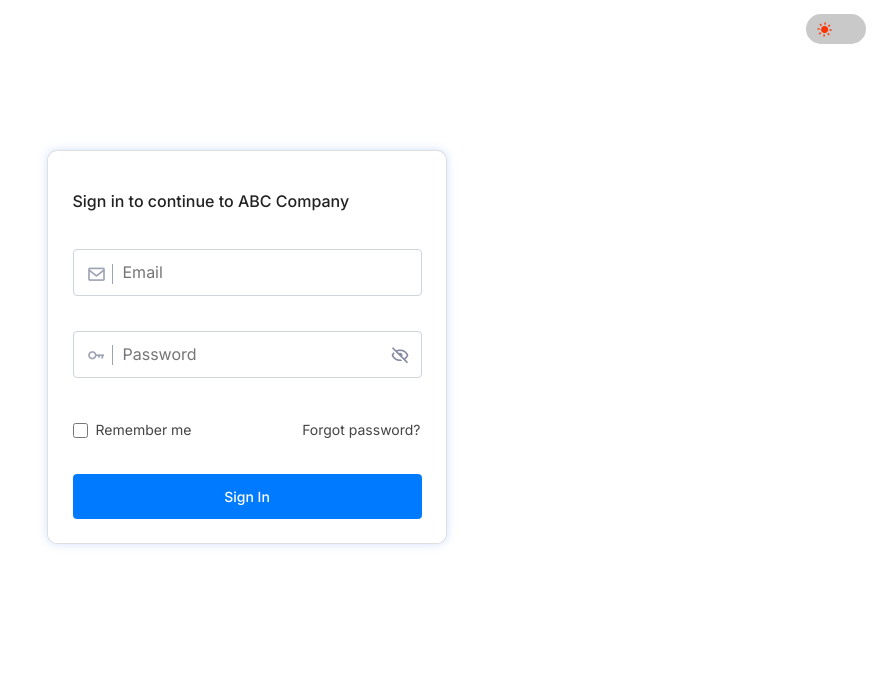
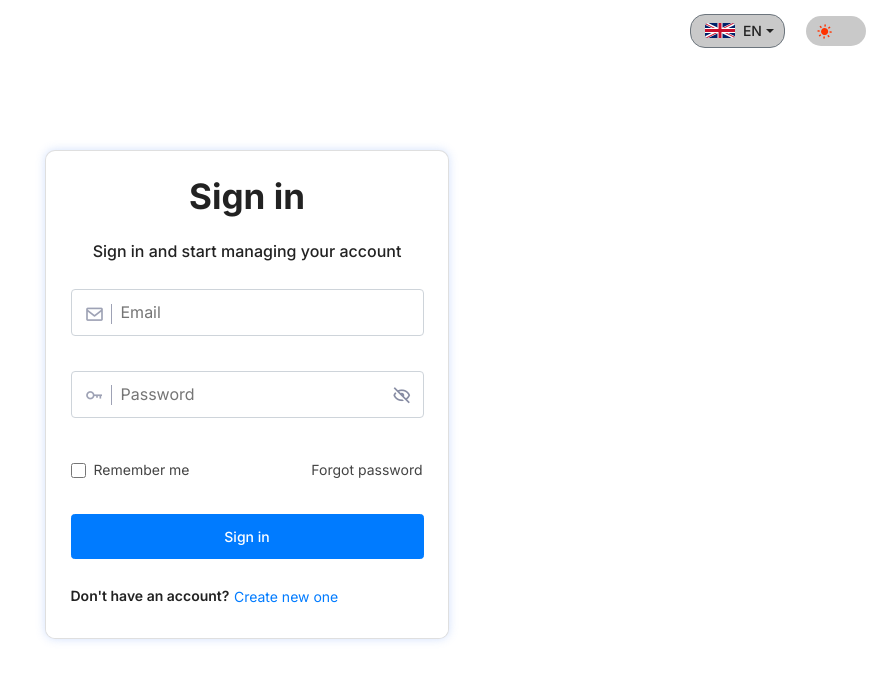
Before and after one commit to ErenHncr/login-form, a React (Create React App) app: page / in a window 1280 px wide. Shown: the top 680 px of the page, without its empty margins (393-1280 px from the left). Built offline with nearby package versions, Linux system fonts and the light colour scheme.

Commit message:
language dropdown and functionality added

```diff
--- /dev/null
+++ b/src/FlagItem.js
@@ -0,0 +1,49 @@
+import React, { useState, useEffect } from 'react';
+import PropTypes from 'prop-types';
+import EN from './assets/flags/en.svg';
+import DE from './assets/flags/de.svg';
+import FR from './assets/flags/fr.svg';
+import TR from './assets/flags/tr.svg';
+// import EN from './assets/flags/english.svg';
+// import DE from './assets/flags/german.svg';
+// import FR from './assets/flags/french.svg';
+// import TR from './assets/flags/turkish.svg';
+
+function FlagItem({ language }) {
+  const [currentFlag, setCurrentFlag] = useState(EN);
+  useEffect(() => {
+    let flag = EN;
+    switch (language) {
+      case 'EN':
+        flag = EN;
+        break;
+      case 'DE':
+        flag = DE;
+        break;
+      case 'FR':
+        flag = FR;
+        break;
+      case 'TR':
+        flag = TR;
+        break;
+      default:
+        flag = EN;
+        break;
+    }
+    setCurrentFlag(flag);
+  }, [language]);
+  return (
+    <img
+      src={currentFlag}
+      width="30"
+      alt="language flag"
+      style={{
+        borderRadius: '3px',
+      }}
+    />
+  );
+}
+FlagItem.propTypes = {
+  language: PropTypes.string.isRequired,
+};
+export default FlagItem;
--- a/src/Login.css
+++ b/src/Login.css
@@ -48,6 +48,15 @@ body.dark-theme {
 
 }
 
+body.dark-theme .alert-danger{
+  background-color: #ff7682;
+  border: 1px solid #ff5160;
+}
+
+body.dark-theme .alert-danger span{
+  color: rgb(12, 12, 12);
+}
+
 .btn-link{
   padding-left: 0;
   padding-right: 0;
@@ -85,12 +94,28 @@ body.dark-theme {
   border-radius: 10px !important;
   box-shadow: 0 0 10px rgba(106, 153, 244, 0.3);
   margin-top: 0px;
-  min-width: 400px;
-  max-width: 400px;
+  min-width: 404px;
+  max-width: 404px;
   background-color: var(--bg-color);
 }
+
+.login-card-header{
+  display: grid;
+  gap: 15px;
+  align-items: center;
+
+}
+.login-card-header *{
+  text-align: center;
+}
+
+.login-card-header h1{
+  font-weight: 700 !important;
+}
+
 .login-cardbody{
   background-color: var(--bg-color) !important;
+  margin-top: 40px;
 }
 .text-muted{
   color: var(--text-secondary-color);
@@ -229,6 +254,7 @@ body.dark-theme {
 
 .btn-forgot{
   text-align: right !important;
+  user-select: none;
 }
 
 .btn-forgot button{
@@ -297,3 +323,36 @@ body.dark-theme .theme-icon{
 .slider.round {
   border-radius: 34px;
 }
+
+.dropdown-toggle{
+  background-color: var(--bg-third-color);
+  border-radius: 15px;
+}
+.dropdown-toggle[aria-expanded=true]{
+  background-color: var(--bg-third-color) !important;
+}
+.dropdown-toggle::after{
+  color: var(--text-color);
+}
+
+.dropdown-toggle:hover{
+  background-color: #a3a3a3 !important;
+}
+/* .dropdown-toggle:focus-within{
+  background-color: red !important;
+} */
+.dropdown-toggle:active{
+  background-color: var(--text-color) !important;
+}
+.dropdown-menu{
+  margin-left: -48px;
+  background-color: var(--bg-color);
+  border: 1.2px solid var(--bg-third-color);
+}
+body.dark-theme .dropdown-item:hover{
+  background-color: var(--bg-secondary-color);
+}
+.language-text{
+  color: var(--text-color);
+  font-weight: 500;
+}
--- a/src/Login.js
+++ b/src/Login.js
@@ -10,9 +10,15 @@ import {
   Button,
   Input,
   Label,
+  Dropdown,
+  DropdownToggle,
+  DropdownItem,
+  DropdownMenu,
 } from 'reactstrap';
 import InputWithStatus from './InputWithStatus';
 import './Login.css';
+import languages from './assets/languages.json';
+import FlagItem from './FlagItem';
 
 function isEmail(email) {
   // eslint-disable-next-line
@@ -20,8 +26,11 @@ function isEmail(email) {
 }
 
 function Login() {
+  // eslint-disable-next-line
+  const [language, setLanguage] = useState('EN');
   const [theme, setTheme] = useState('light');
   const [email, setEmail] = useState(localStorage.getItem('email') ?? '');
+  const [isDropdownOpen, setIsDropdownOpen] = useState(false);
   const [password, setPassword] = useState('');
   // eslint-disable-next-line
   const [error, setError] = useState(false);
@@ -36,6 +45,8 @@ function Login() {
   const [passwordError, setPasswordError] = useState('');
   // eslint-disable-next-line
   const [validations, setValidations] = useState([false, false, false, false, false]);
+
+  const [remember, setRemember] = useState(false);
 
   const toggleTheme = () => {
     if (theme === 'light') {
@@ -64,7 +75,9 @@ function Login() {
       if (isEmail(email)) {
         console.log('valid email');
       }
-      localStorage.setItem('email', email);
+      if (remember) {
+        localStorage.setItem('email', email);
+      }
     }
   };
 
@@ -81,25 +94,25 @@ function Login() {
 
     const emailEl = document.getElementById('email');
     const passwordEl = document.getElementById('password');
-    if (isEmailClicked) {
+    if (isEmailClicked || e !== undefined) {
       if (email.trim() === '') {
         setErrorFor(emailEl);
-        setEmailError('Email cannot be blank');
+        setEmailError(languages.blankEmailError[language]);
       } else if (!isEmail(email.trim())) {
         setErrorFor(emailEl);
-        setEmailError('Please enter a valid email');
+        setEmailError(languages.invalidEmailError[language]);
       } else {
         setSuccessFor(emailEl);
         setEmailError('');
       }
     }
 
-    if (isPasswordClicked) {
+    if (isPasswordClicked || e !== undefined) {
       if (password.trim() === '') {
         setErrorFor(passwordEl);
-        setPasswordError('Password cannot be blank');
+        setPasswordError(languages.blankPasswordError[language]);
       } else {
-        setSuccessFor(passwordEl, 'Enter password');
+        setSuccessFor(passwordEl);
         setPasswordError('');
       }
     }
@@ -112,11 +125,72 @@ function Login() {
     checkBeforeSubmit();
   }, [email, password]);
 
+  useEffect(() => {
+    document.title = languages.header[language];
+  }, [language]);
+
   return (
     <div className="login-container mx-0 px-4">
-      <div className="w-100 pt-3">
-        {/* eslint-disable-next-line */}
-        <label className="switch d-flex ml-auto">
+      <div className="w-100 pt-3 d-flex">
+        <div className="d-flex ml-auto align-items-center">
+          <Dropdown
+            color="danger"
+            isOpen={isDropdownOpen}
+            toggle={() => { setIsDropdownOpen(!isDropdownOpen); }}
+          >
+            <DropdownToggle
+              caret
+              className="pl-3 d-flex align-items-center dropdown-toggle"
+            >
+              <FlagItem language={language} />
+              &nbsp;&nbsp;
+              <span className="language-text">
+                {language}
+              </span>
+            </DropdownToggle>
+            <DropdownMenu
+              className="dropdown-menu"
+            >
+              <DropdownItem
+                className="dropdown-item"
+                onClick={() => {
+                  setLanguage('EN');
+                }}
+              >
+                <FlagItem language="EN" />
+                <span className="language-text">&nbsp;&nbsp;English</span>
+              </DropdownItem>
+              <DropdownItem
+                className="dropdown-item"
+                onClick={() => {
+                  setLanguage('DE');
+                }}
+              >
+                <FlagItem language="DE" />
+                <span className="language-text">&nbsp;&nbsp;Deutsch</span>
+              </DropdownItem>
+              <DropdownItem
+                className="dropdown-item"
+                onClick={() => {
+                  setLanguage('FR');
+                }}
+              >
+                <FlagItem language="FR" />
+                <span className="language-text">&nbsp;&nbsp;Français</span>
+              </DropdownItem>
+              <DropdownItem
+                className="dropdown-item"
+                onClick={() => {
+                  setLanguage('TR');
+                }}
+              >
+                <FlagItem language="TR" />
+                <span className="language-text">&nbsp;&nbsp;Türkçe</span>
+              </DropdownItem>
+            </DropdownMenu>
+          </Dropdown>
+          {/* eslint-disable-next-line */}
+        <label className="switch ml-4 mb-0">
           <input
             type="checkbox"
             className="toggle"
@@ -133,6 +207,8 @@ function Login() {
           })}
           />
         </label>
+
+        </div>
       </div>
       <Row className="justify-content-center">
         <Col
@@ -154,15 +230,23 @@ function Login() {
               >
                 <Col xs="12">
                   <div
-                    className="p-4 d-flex justify-content-start"
+                    className="px-4 py-2 login-card-header"
                     style={{
                       fontSize: '16px',
                       fontWeight: 500,
                       color: '#495057',
                     }}
                   >
-                    <p className="ml-1">
-                      Sign in to continue to ABC Company
+                    <h1>{languages.header[language]}</h1>
+                    <p
+                      style={{
+                        whiteSpace: 'pre-line',
+                      }}
+                    >
+                      {localStorage.getItem('email')
+                        ? languages.subheaderWelcome[language]
+                        : languages.subheader[language]}
+
                     </p>
                   </div>
                 </Col>
@@ -175,23 +259,25 @@ function Login() {
                 borderRadius: '4px',
               }}
             >
-              <div className="p-2 pt-4">
+              <div className={classnames({
+                'p-2': true,
+                'pt-4': ['TR', 'EN'].includes(language),
+                'pt-5': ['DE', 'FR'].includes(language),
+              })}
+              >
                 <Form id="login-form" className="form-horizontal" onSubmit={checkBeforeSubmit}>
-                  {error && (
-                  <Alert color="danger">Invalid email or password.</Alert>
-                  )}
+                  <Alert className="mt-5 mb-0" color="danger" isOpen={error} toggle={() => setError(false)}>{languages.errorAfterSubmit[language]}</Alert>
                   <div className="form-group">
-
                     <InputWithStatus
                       id="email"
                       name="email"
                       type="email"
                       val={email}
+                      placeholder={languages.emailPlaceholder[language]}
                       onChange={(e) => {
                         setIsEmailClicked(true);
                         setEmail(e.target.value);
                       }}
-                      placeholder="Email"
                     />
                     <p className="error-text">{emailError}</p>
 
@@ -206,11 +292,11 @@ function Login() {
                       name="password"
                       type="password"
                       val={password}
+                      placeholder={languages.passwordPlaceholder[language]}
                       onChange={(e) => {
                         setIsPasswordClicked(true);
                         setPassword(e.target.value);
                       }}
-                      placeholder="Password"
                     />
                     <p className="error-text">{passwordError}</p>
 
@@ -221,12 +307,17 @@ function Login() {
                         id="remember-me-checkbox"
                         name="remember-me"
                         type="checkbox"
+                        onChange={(e) => {
+                          setRemember(e.target.checked);
+                        }}
                       />
-                      <Label for="remember-me-checkbox" className="btn-forgot text-muted">Remember me</Label>
+                      <Label for="remember-me-checkbox" className="btn-forgot text-muted">
+                        { languages.rememberMe[language] }
+                      </Label>
                     </Col>
                     <Col className="btn-forgot">
-                      <Button color="link" className="btn-link text-muted">
-                        Forgot password?
+                      <Button type="button" color="link" className="btn-link text-muted">
+                        { languages.forgotPassword[language] }
                       </Button>
                     </Col>
                   </Row>
@@ -238,9 +329,31 @@ function Login() {
                       type="submit"
                       disabled={loading}
                     >
-                      Sign In
+                      { languages.header[language] }
                     </Button>
                   </div>
+                  <Row className="mt-4">
+                    <Col
+                      className="text-muted"
+                      style={{
+                        fontWeight: 600,
+                      }}
+                    >
+                      <span>
+                        {languages.haveAccount[language]}
+                      &nbsp;
+                      </span>
+
+                      <Button
+                        type="button"
+                        color="link"
+                        className="btn-link"
+                      >
+
+                        {languages.haveAccountButton[language]}
+                      </Button>
+                    </Col>
+                  </Row>
                 </Form>
               </div>
             </CardBody>
--- /dev/null
+++ b/src/assets/languages.json
@@ -0,0 +1,80 @@
+{
+  "emailPlaceholder": {
+    "EN": "Email",
+    "TR": "E-posta adresi",
+    "FR": "Adresse e-mail",
+    "DE": "Email"
+  },
+  "passwordPlaceholder":{
+    "EN": "Password",
+    "TR": "Şifre",
+    "FR": "Mot de passe",
+    "DE": "Passwort"
+  },
+  "header": {
+    "EN": "Sign in",
+    "TR": "Giriş yap",
+    "FR": "S'identifier",
+    "DE": "Anmelden"
+  },
+  "subheader":{
+    "EN": "Sign in and start managing your account",
+    "TR": "Giriş yap ve hesabını yönetmeye başla",
+    "FR": "Connectez-vous et commencez à gérer votre compte",
+    "DE": "Melden Sie sich an und beginnen Sie mit der Verwaltung Ihres Kontos"
+  },
+  "subheaderWelcome": {
+    "EN": "Welcome back! Please sign in to your account",
+    "TR": "Hoşgeldin! Lütfen hesabınıza giriş yapın",
+    "FR": "Soyez de nouveau le bienvenu! Veuillez vous connecter à votre compte",
+    "DE": "Willkommen zurück! Bitte melden Sie sich in Ihrem Konto ein"
+  },
+  "blankEmailError": {
+    "EN": "Email cannot be blank.",
+    "TR": "E-posta adresinizi girmelisiniz.",
+    "FR": "L'Email ne peut pas être vide.",
+    "DE": "Email kann nicht leer sein."
+  },
+  "invalidEmailError": {
+    "EN": "Please enter a valid email.",
+    "TR": "Geçerli bir e-posta adresi girmelisiniz.",
+    "FR": "Veuillez saisir un email valide",
+    "DE": "Bitte geben Sie eine gültige Email ein."
+  },
+  "blankPasswordError": {
+    "EN": "Password cannot be blank.",
+    "TR": "Şifrenizi girmelisiniz.",
+    "FR": "Le mot de passe ne peut pas être vide.",
+    "DE": "Passwort kann nicht leer sein."
+  },
+  "rememberMe": {
+    "EN": "Remember me",
+    "TR": "Beni hatırla",
+    "FR": "Se souvenir de moi",
+    "DE": "Erinnere dich an mich"
+  },
+  "forgotPassword": {
+    "EN": "Forgot password",
+    "TR": "Şifremi unuttum",
+    "FR": "Mot de passe oublié",
+    "DE": "Passwort vergessen"
+  },
+  "haveAccount": {
+    "EN": "Don't have an account?",
+    "TR": "Hesabınız yok mu?",
+    "FR": "N'avez pas de compte?",
+    "DE": "Sie haben kein Konto?"
+  },
+  "haveAccountButton": {
+    "EN": "Create new one",
+    "TR": "Yeni bir tane oluşturun",
+    "FR": "Créer un nouvel",
+    "DE": "Neues erstellen"
+  },
+  "errorAfterSubmit": {
+    "EN": "Invalid email or password.",
+    "TR": "Geçersiz e-posta adresi veya şifre.",
+    "FR": "Email ou mot de passe invalide",
+    "DE": "Ungültige Email oder Passwort."
+  }
+}
```
